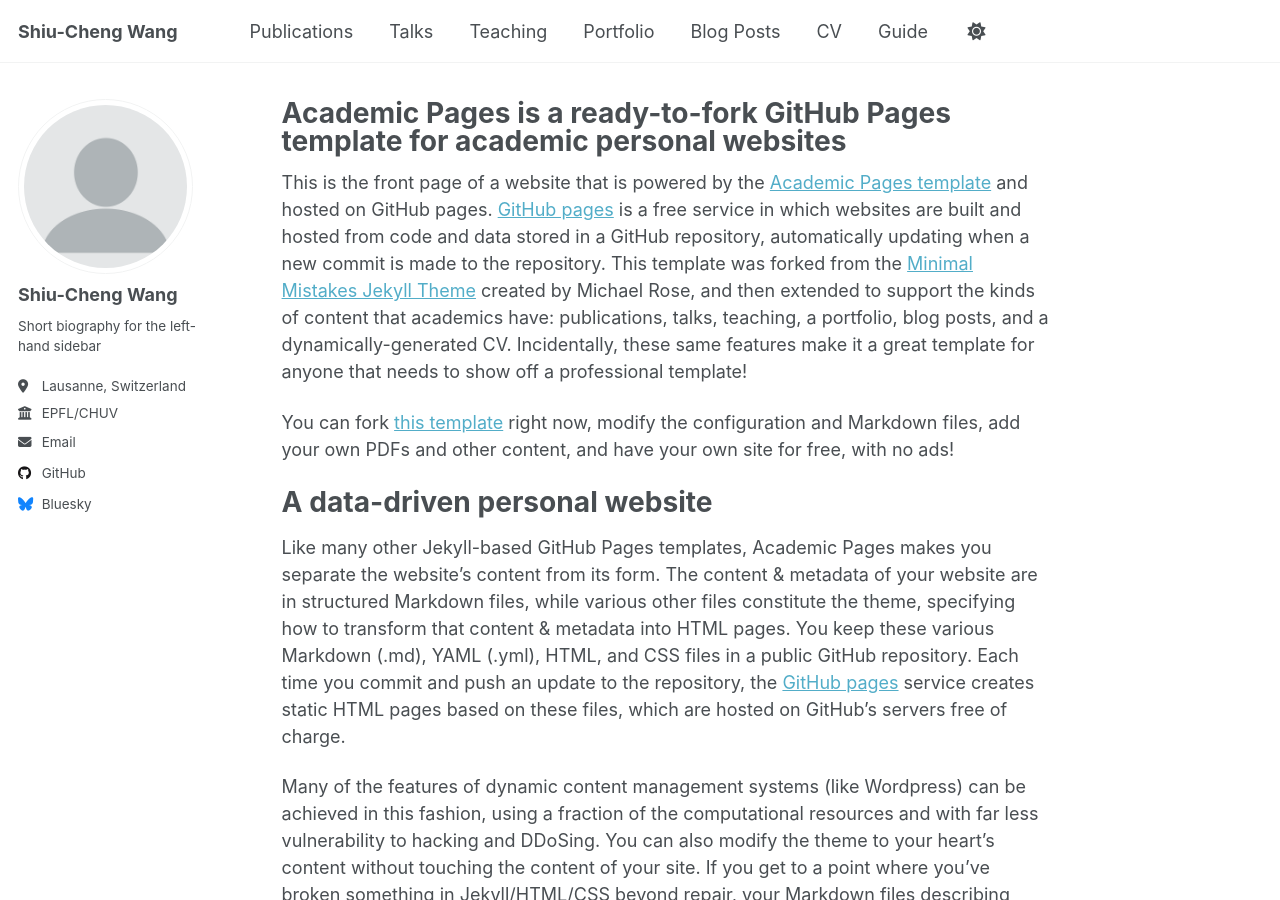
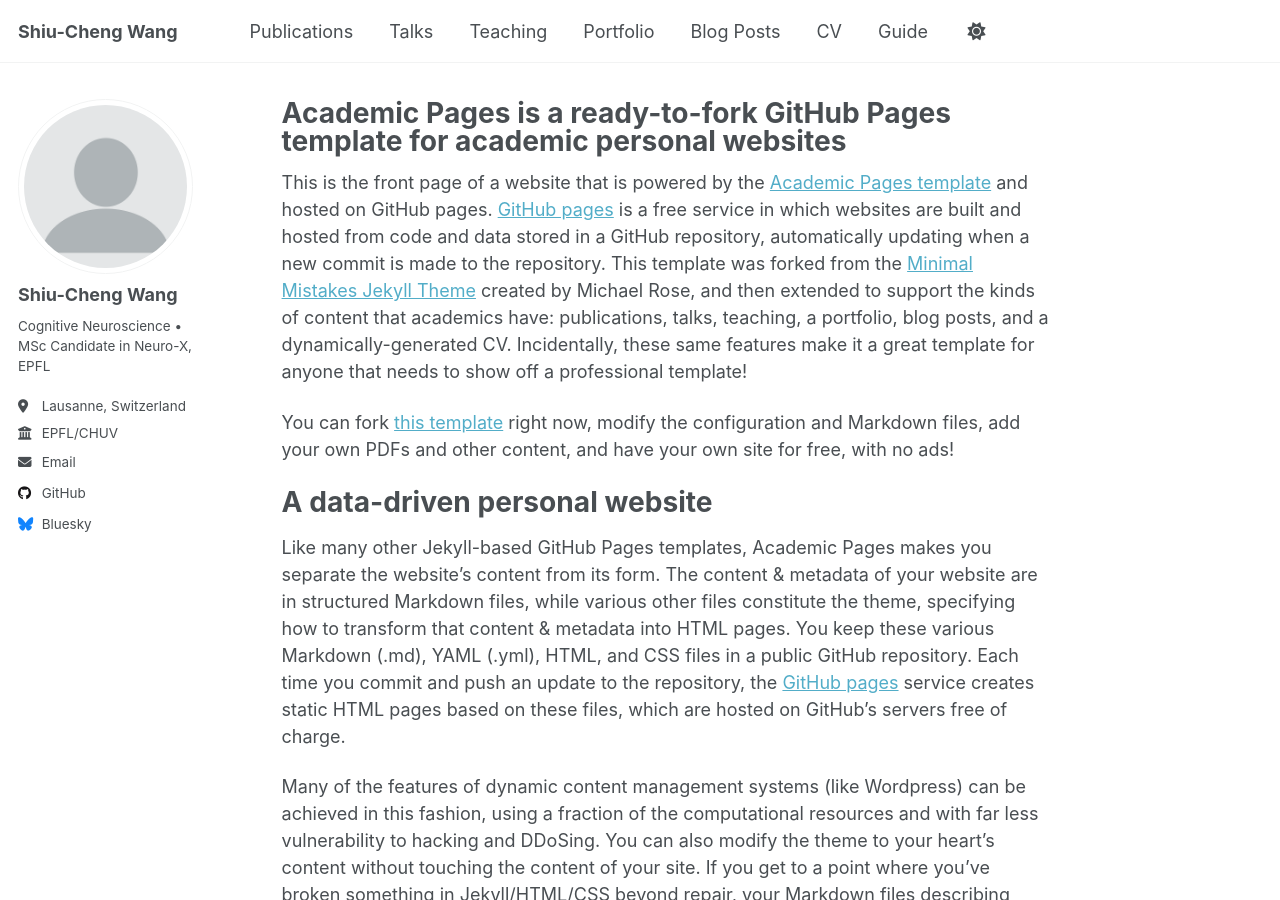
Before and after one commit to s-c-wang/s-c-wang.github.io, a Jekyll site: the page built from _pages/about.md, in a window 1280 px wide and 900 px high. Built offline with Jekyll 4.4.1, drawn with Linux system fonts in a browser that asks for light colours; a script that is not in the unit is left out.

Commit message:
Modify bio and Bluesky username in _config.yml
Updated bio and Bluesky username in the configuration.

```diff
--- a/_config.yml
+++ b/_config.yml
@@ -26,7 +26,7 @@ author:
   avatar           : "profile.png"
   name             : "Shiu-Cheng Wang"
   pronouns         : # example: "she/her"
-  bio              : "Short biography for the left-hand sidebar"
+  bio              : "Cognitive Neuroscience • MSc Candidate in Neuro-X, EPFL"
   location         : "Lausanne, Switzerland"
   employer         : "EPFL/CHUV"
   uri              : # URL
@@ -54,7 +54,7 @@ author:
 
   # Social media
   artstation       : # Username
-  bluesky          : "@sc-w.bsky.social" # Replace this with you Bluesky username
+  bluesky          : "sc-w.bsky.social" # Replace this with you Bluesky username
   facebook         : # Username
   flickr           : # Username
   foursquare       : # Username
```
